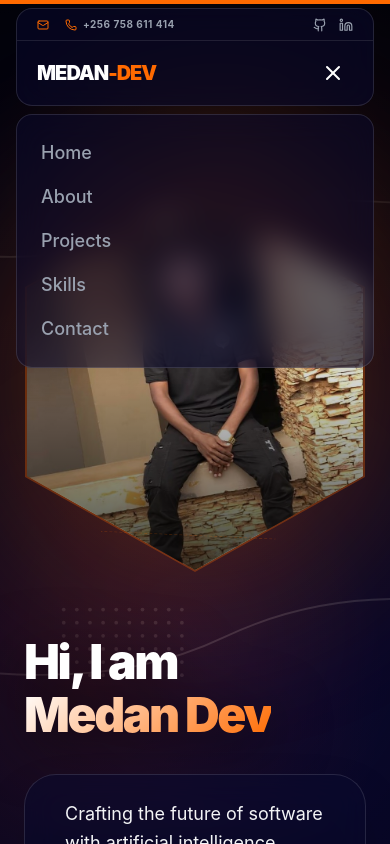
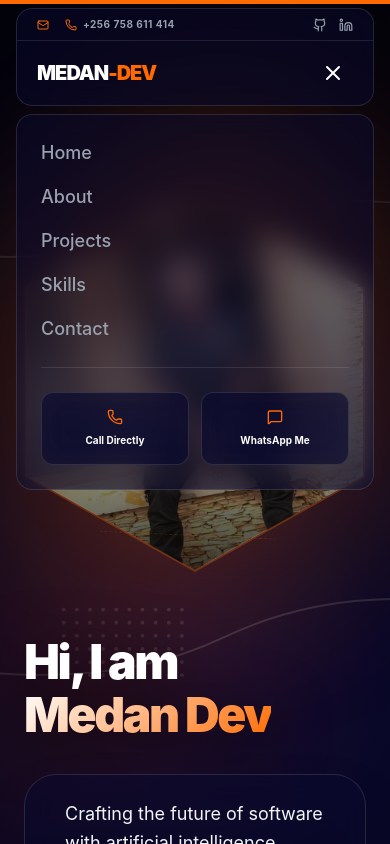
Before and after one commit to medan-dev/medan-dev, a Next.js app in the folder medan-dev/: page / in a window 390 px wide. Both pictures are taken after a click on the button 333 px from the left and 73 px from the top of the page. Shown: the top 844 px of the page. Built offline with nearby package versions, Linux system fonts and the light colour scheme.

Commit message:
feat: add contact options dropdown with WhatsApp support to Navbar

```diff
--- a/medan-dev/src/components/Navbar.tsx
+++ b/medan-dev/src/components/Navbar.tsx
@@ -1,8 +1,8 @@
 'use client';
 
-import { motion } from 'framer-motion';
-import { Menu, X, Github, Linkedin, Mail, Phone } from 'lucide-react';
-import { useState } from 'react';
+import { motion, AnimatePresence } from 'framer-motion';
+import { Menu, X, Github, Linkedin, Mail, Phone, MessageSquare } from 'lucide-react';
+import { useState, useRef, useEffect } from 'react';
 
 const navLinks = [
   { name: 'Home', href: '#' },
@@ -14,10 +14,38 @@ const navLinks = [
 
 export default function Navbar() {
   const [isOpen, setIsOpen] = useState(false);
+  const [showContactOptions, setShowContactOptions] = useState(false);
+  const dropdownRef = useRef<HTMLDivElement>(null);
+
+  // Close dropdown when clicking outside
+  useEffect(() => {
+    function handleClickOutside(event: MouseEvent) {
+      if (dropdownRef.current && !dropdownRef.current.contains(event.target as Node)) {
+        setShowContactOptions(false);
+      }
+    }
+    document.addEventListener('mousedown', handleClickOutside);
+    return () => document.removeEventListener('mousedown', handleClickOutside);
+  }, []);
+
+  const contactOptions = [
+    {
+      name: 'Call Directly',
+      icon: <Phone size={16} />,
+      href: 'tel:+256758611414',
+      description: 'Quick voice call'
+    },
+    {
+      name: 'WhatsApp Me',
+      icon: <MessageSquare size={16} />,
+      href: 'https://wa.me/256758611414',
+      description: 'Instant messaging'
+    }
+  ];
 
   return (
     <nav className="fixed top-0 w-full z-50 px-4 md:px-6 py-2">
-      <div className="max-w-7xl mx-auto glass rounded-2xl border-white/10 overflow-hidden">
+      <div className="max-w-7xl mx-auto glass rounded-2xl border-white/10 overflow-hidden relative">
         {/* Upper Layer: Contact Details & Socials */}
         <div className="flex justify-between items-center px-5 py-2 border-b border-white/10 text-[10px] md:text-xs font-bold tracking-wider text-gray-400">
           <div className="flex gap-4 md:gap-6">
@@ -25,10 +53,44 @@ export default function Navbar() {
               <Mail size={12} className="text-accent" />
               <span className="hidden sm:inline">medancityug@gmail.com</span>
             </a>
-            <a href="tel:+256758611414" className="flex items-center gap-1.5 hover:text-accent transition-colors">
-              <Phone size={12} className="text-accent" />
-              <span>+256 758 611 414</span>
-            </a>
+            <div className="relative" ref={dropdownRef}>
+              <button
+                onClick={() => setShowContactOptions(!showContactOptions)}
+                className="flex items-center gap-1.5 hover:text-accent transition-colors outline-none"
+              >
+                <Phone size={12} className="text-accent" />
+                <span>+256 758 611 414</span>
+              </button>
+
+              <AnimatePresence>
+                {showContactOptions && (
+                  <motion.div
+                    initial={{ opacity: 0, y: 10, scale: 0.95 }}
+                    animate={{ opacity: 1, y: 0, scale: 1 }}
+                    exit={{ opacity: 0, y: 10, scale: 0.95 }}
+                    className="absolute top-full left-0 mt-2 w-48 glass rounded-xl border border-white/10 p-2 shadow-2xl z-50 overflow-hidden"
+                  >
+                    {contactOptions.map((opt) => (
+                      <a
+                        key={opt.name}
+                        href={opt.href}
+                        target={opt.href.startsWith('http') ? '_blank' : undefined}
+                        className="flex items-center gap-3 p-3 hover:bg-accent/10 rounded-lg transition-all group"
+                        onClick={() => setShowContactOptions(false)}
+                      >
+                        <div className="text-accent group-hover:scale-110 transition-transform">
+                          {opt.icon}
+                        </div>
+                        <div>
+                          <p className="text-[11px] font-black text-white">{opt.name}</p>
+                          <p className="text-[9px] text-gray-400 font-medium">{opt.description}</p>
+                        </div>
+                      </a>
+                    ))}
+                  </motion.div>
+                )}
+              </AnimatePresence>
+            </div>
           </div>
           <div className="flex gap-3 items-center">
             <a href="https://github.com/medan-dev" target="_blank" className="hover:text-accent transition-colors">
@@ -62,9 +124,12 @@ export default function Navbar() {
               </a>
             ))}
             <div className="h-8 w-px bg-white/10 mx-2" />
-            <a href="#contact" className="px-5 py-2 bg-accent/10 border border-accent/20 rounded-full text-xs font-bold text-accent hover:bg-accent hover:text-black transition-all">
+            <button
+              onClick={() => setShowContactOptions(!showContactOptions)}
+              className="px-5 py-2 bg-accent/10 border border-accent/20 rounded-full text-xs font-bold text-accent hover:bg-accent hover:text-black transition-all"
+            >
               Work Together
-            </a>
+            </button>
           </div>
 
           {/* Mobile menu button */}
@@ -93,6 +158,19 @@ export default function Navbar() {
               {link.name}
             </a>
           ))}
+          <div className="h-px bg-white/10 my-2" />
+          <div className="grid grid-cols-2 gap-3">
+             {contactOptions.map(opt => (
+                <a
+                  key={opt.name}
+                  href={opt.href}
+                  className="flex flex-col items-center gap-2 p-4 glass rounded-xl border-white/5 hover:border-accent/20"
+                >
+                  <div className="text-accent">{opt.icon}</div>
+                  <span className="text-[10px] font-bold">{opt.name}</span>
+                </a>
+             ))}
+          </div>
         </motion.div>
       )}
     </nav>
```
